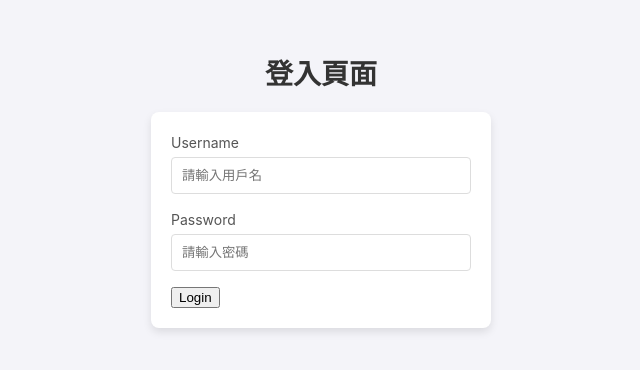
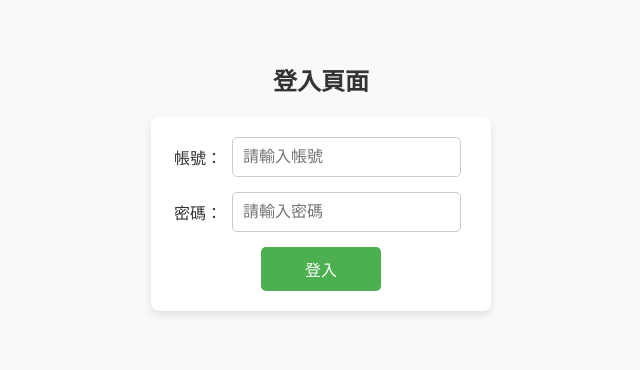
Before and after one commit to matsuc/ocbc-ticket, a React (Create React App) app: page / in a window 1280 px wide. Shown: the part 222-592 px from the top of the page, without its empty margins (319-959 px from the left). Built offline with nearby package versions, Linux system fonts and the light colour scheme.

Commit message:
fix display

```diff
--- a/src/login/Login.css
+++ b/src/login/Login.css
@@ -1,62 +1,85 @@
-/* src/Login.css */
-
+/* 整體容器 */
 .login-container {
   display: flex;
+  flex-direction: column;
   justify-content: center;
   align-items: center;
-  flex-direction: column; /* 讓所有內容垂直排列 */
   height: 100vh;
-  background-color: #f4f4f9;
+  background-color: #f9f9f9;
 }
 
-h2 {
-  margin-bottom: 20px; /* 設置登入標題與表單的間距 */
-  font-size: 28px;
+/* 標題樣式 */
+h1 {
+  font-size: 24px;
+  margin-bottom: 20px;
   color: #333;
 }
 
+/* 表單樣式 */
 .login-form {
+  display: flex;
+  flex-direction: column; /* 垂直排列 */
+  align-items: center; /* 內容水平居中 */
   background-color: #fff;
   padding: 20px;
   border-radius: 8px;
   box-shadow: 0 4px 8px rgba(0, 0, 0, 0.1);
-  width: 300px; /* 調整表單寬度 */
+  width: 300px;
 }
-
-.input-group {
+/* 表單組樣式 */
+.form-group {
+  display: flex;
+  align-items: center;
+  justify-content: space-between; /* 標籤與輸入框兩端對齊 */
   margin-bottom: 15px;
 }
 
-.input-group label {
-  font-size: 14px;
-  color: #555;
+.form-group label {
+  font-size: 16px;
+  color: #333;
+  margin-right: 10px;
+  width: 100px; /* 固定寬度確保對齊 */
+  text-align: right; /* 右對齊標籤文字 */
 }
 
-.input-group input {
-  width: 100%; /* 確保輸入框寬度佔滿父容器 */
+/* 輸入框樣式 */
+.login-input {
   padding: 10px;
-  margin-top: 5px;
-  border: 1px solid #ddd;
-  border-radius: 4px;
-  box-sizing: border-box; /* 計算寬度時包括內邊距和邊框 */
+  font-size: 16px;
+  border: 1px solid #ccc;
+  border-radius: 5px;
+  margin-right: 10px;
+  flex: 1; /* 填滿剩餘空間 */
 }
 
+/* 錯誤訊息樣式 */
 .error-message {
   color: red;
-  font-size: 12px;
+  font-size: 14px;
+  margin-top: -10px;
   margin-bottom: 10px;
 }
 
+/* 提交按鈕樣式 */
 .login-button {
-  width: 100%;
+  width: 40%;
   padding: 10px;
-  background-color: #4CAF50;
+  font-size: 16px;
+  background-color: #4caf50;
   color: white;
   border: none;
-  border-radius: 4px;
+  border-radius: 5px;
   cursor: pointer;
+  flex: 1;
+  transition: background-color 0.3s ease;
+  margin: 0 auto; /* 讓按鈕水平居中 */
 }
 
-.login-button:hover {
+.login-button:disabled {
+  background-color: #ccc;
+  cursor: not-allowed;
+}
+
+.login-button:hover:not(:disabled) {
   background-color: #45a049;
 }
--- a/src/login/Login.js
+++ b/src/login/Login.js
@@ -12,7 +12,6 @@ const Login = ({onSubmit}) => {
   const handleSubmit = async (e) => {
     e.preventDefault();
     setLoading(true);
-    setErrorMessage("");
 
     const payload = {
       Login: username,
@@ -40,7 +39,7 @@ const Login = ({onSubmit}) => {
       onSubmit();
 
     } catch (error) {
-      setErrorMessage(error.response ? error.response.data.message : "Login failed.");
+      setErrorMessage("Login failed.");
       console.error("Login error: " + JSON.stringify(error));
     } finally {
       setLoading(false);
@@ -49,21 +48,24 @@ const Login = ({onSubmit}) => {
 
   return (
     <div className="login-container">
-      <h2>登入頁面</h2>
+      <h1>登入頁面</h1>
       <form onSubmit={handleSubmit} className="login-form">
-        <div className="input-group">
-          <label htmlFor="username">Username</label>
+        {/* 用戶名輸入框 */}
+        <div className="form-group">
+          <label htmlFor="username">帳號：</label>
           <input
             type="text"
             id="username"
             value={username}
             onChange={(e) => setUsername(e.target.value)}
-            placeholder="請輸入用戶名"
+            placeholder="請輸入帳號"
             required
+            className="login-input"
           />
         </div>
-        <div className="input-group">
-          <label htmlFor="password">Password</label>
+        {/* 密碼輸入框 */}
+        <div className="form-group">
+          <label htmlFor="password">密碼：</label>
           <input
             type="password"
             id="password"
@@ -71,11 +73,14 @@ const Login = ({onSubmit}) => {
             onChange={(e) => setPassword(e.target.value)}
             placeholder="請輸入密碼"
             required
+            className="login-input"
           />
         </div>
+        {/* 錯誤訊息 */}
         {errorMessage && <p className="error-message">{errorMessage}</p>}
-        <button type="submit" disabled={loading}>
-          {loading ? "Logging in..." : "Login"}
+        {/* 提交按鈕 */}
+        <button type="submit" disabled={loading} className="login-button">
+          {loading ? "登入中..." : "登入"}
         </button>
       </form>
     </div>
```
